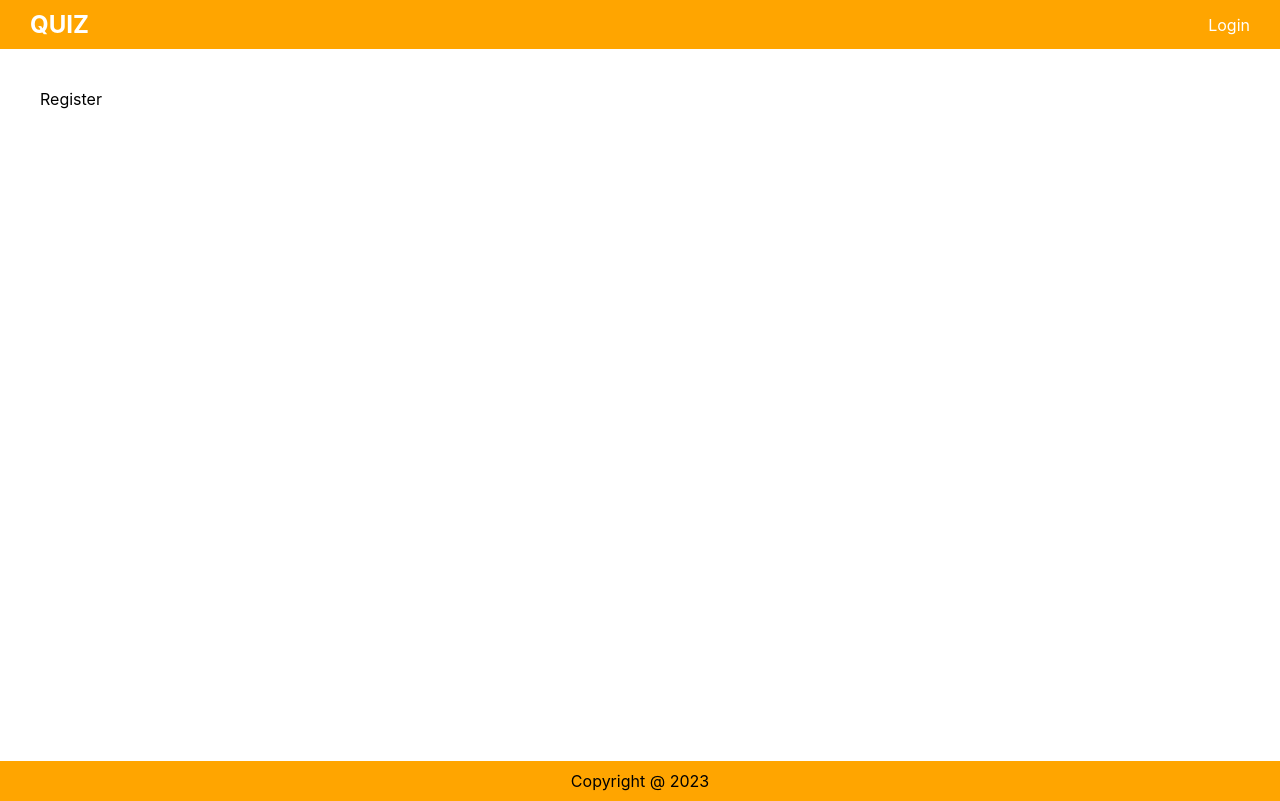
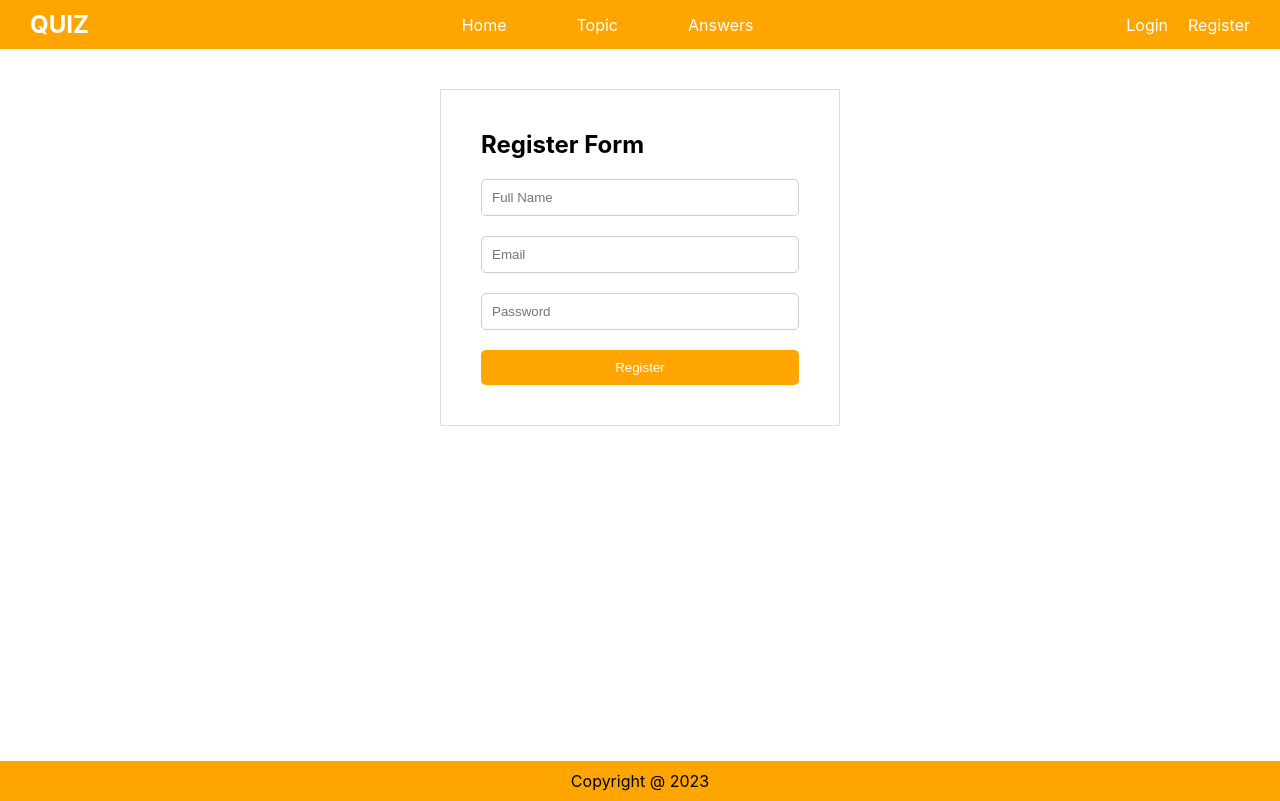
Before and after one commit to trtien05/Frontend-Quiz-Application, a React (Create React App) app in the folder quiz-application/: page /register in a window 1280 px wide. Built offline with nearby package versions, Linux system fonts and the light colour scheme.

Commit message:
finalize authentication

```diff
--- a/quiz-application/src/helper/cookie.js
+++ b/quiz-application/src/helper/cookie.js
@@ -6,10 +6,10 @@ export function getCookie(cname) {
   var ca = document.cookie.split(';');
   for (var i = 0; i < ca.length; i++) {
     var c = ca[i];
-    while (c.charAt(0) == ' ') {
+    while (c.charAt(0) === ' ') {
       c = c.substring(1);
     }
-    if (c.indexOf(name) == 0) {
+    if (c.indexOf(name) === 0) {
       return c.substring(name.length, c.length);
     }
   }
--- a/quiz-application/src/layout/LayoutDefault/index.js
+++ b/quiz-application/src/layout/LayoutDefault/index.js
@@ -1,15 +1,41 @@
 import React from 'react'
 import './style.css'
-import { NavLink, Outlet } from 'react-router-dom'
+import { NavLink, Outlet, useNavigate } from 'react-router-dom'
+import { deleteCookie, getCookie } from '../../helper/cookie';
 const LayoutDefault = () => {
+  const token = getCookie('token');
+  const navigate = useNavigate();
+
+  const handleLogout = () => {
+    deleteCookie('id')
+    deleteCookie('fullName')
+    deleteCookie('token')
+    deleteCookie('email')
+    navigate('/login')
+  }
   return (
     <>
       <header className='header'>
         <div className='header__logo'>
           <NavLink to='/'>QUIZ</NavLink>
         </div>
+        <div className='header__menu'>
+          <NavLink to='/'>Home</NavLink>
+          <NavLink to='/topic'>Topic</NavLink>
+          <NavLink to='/answers'>Answers</NavLink>
+        </div>
         <div className='header__cart'>
-          <NavLink to='/login'>Login</NavLink>
+          {token ? (
+            <NavLink to='/login' onClick={handleLogout}>Logout</NavLink>
+          ) : (
+            <>
+              <div className='authentication'>
+                <NavLink to='/login'>Login</NavLink>
+                <NavLink to='/register'>Register</NavLink>
+              </div>
+
+            </>
+          )}
         </div>
       </header>
 
--- a/quiz-application/src/layout/LayoutDefault/style.css
+++ b/quiz-application/src/layout/LayoutDefault/style.css
@@ -15,51 +15,19 @@ a{
   text-decoration: none;
   color: white;
 }
-
-.header__menu {
-  list-style-type: none;
-  padding: 0;
-  margin: 0;
-  display: flex;
-  align-items: center;
+.header__menu a{
+  margin: 0 20px;
+  padding: 15px;
 }
-
-.header__menu>li {
-  margin-left: 20px;
-  position: relative;
+.header__menu a:hover {
+  background-color: orangered;
 }
-
-.header__menu>li a {
-  color: black;
-  font-weight: 600;
-  font-size: 18px;
+.header__menu .active{
+  background-color: orangered;
 }
-
-.header__menu>li a.active {
-  color: #fff;
+.authentication a:first-child{
+  margin-right: 20px;
 }
-
-.header__menu-sub {
-  position: absolute;
-  top: 100%;
-  left: 0;
-  list-style: none;
-  padding: 0;
-  margin: 0;
-  min-width: 200px;
-  background-color: orangered;
-  display: none;
-}
-
-.header__menu-sub li {
-  padding: 10px;
-  border-bottom: 1px solid black;
-}
-
-.header__menu>li:hover .header__menu-sub {
-  display: inline-block;
-}
-
 .main {
   padding: 0 40px;
   margin: 40px 0;
--- a/quiz-application/src/pages/Home/index.js
+++ b/quiz-application/src/pages/Home/index.js
@@ -1,12 +1,24 @@
 import React from 'react'
 import { getCookie } from '../../helper/cookie'
-
+import './style.css'
 const Home = () => {
   const token = getCookie('token');
-  console.log(token)
   return (
     <>
-      <div>
+      {token && (
+        <div>
+          <h2>
+            Chuc mung ban da dang nhap thanh cong
+          </h2>
+          <div className='btn__practice'>
+            <button>Danh sach chu de on tap</button>
+            <button>Danh sach bai da luyen tap</button>
+          </div>
+          <hr />
+        </div>
+      )}
+      <div className='introduction'>
+
         <div>
           Website trắc nghiệm online lập trình Frontend là một nền tảng trực tuyến cho phép các lập trình viên Frontend thực hiện các bài kiểm tra, trắc nghiệm, đánh giá và đo đạc kiến thức của mình trong lĩnh vực lập trình Frontend.
         </div>
--- /dev/null
+++ b/quiz-application/src/pages/Home/style.css
@@ -0,0 +1,20 @@
+.btn__practice button{
+  background-color: white;
+  padding: 5px;
+  border: 1px solid #ddd;
+  cursor: pointer;
+}
+.btn__practice button:hover {
+  color: white;
+  background-color: orange;
+}
+.btn__practice{
+  margin: 20px 0;
+}
+.btn__practice button:first-child {
+  margin-right: 10px;
+
+}
+.introduction{
+  margin: 20px 0;
+}
--- a/quiz-application/src/pages/Login/index.js
+++ b/quiz-application/src/pages/Login/index.js
@@ -1,5 +1,5 @@
 // Login.js
-import React, { useEffect, useState } from "react";
+import React, { useState } from "react";
 import "./style.css"; // Import the CSS file
 import { login } from "../../services/userService";
 import { setCookie } from "../../helper/cookie";
--- a/quiz-application/src/pages/Register/index.js
+++ b/quiz-application/src/pages/Register/index.js
@@ -1,8 +1,63 @@
-import React from 'react'
+import React, { useState } from 'react'
+import './style.css'
+import { generateToken } from '../../helper/generateToken';
+import { createtUser } from '../../services/userService';
+const Register = () => {
+  const [email, setEmail] = useState("");
+  const [fullName, setFullName] = useState("");
+  const [password, setPassword] = useState("");
 
-const Register = () => {
+  const handleSubmit = async (e) => {
+    e.preventDefault();
+    const options = {
+      id: Date.now(),
+      fullName: fullName,
+      email: email,
+      password: password,
+      token: generateToken(20)
+    }
+    try {
+      const response = await createtUser(options);
+      if (!response) {
+        alert('Tao that bai')
+      } else {
+        alert('Tao thanh cong')
+      }
+    } catch (error) {
+      console.error(error)
+    }
+  }
   return (
-    <div>Register</div>
+    <div className="form-wrapper">
+      <form className="login-form" onSubmit={handleSubmit}>
+        <h2>Register Form</h2>
+        <input
+          type="fullName"
+          placeholder="Full Name"
+          value={fullName}
+          onChange={(e) => setFullName(e.target.value)}
+          className="login-input"
+        />
+        <input
+          type="email"
+          placeholder="Email"
+          value={email}
+          onChange={(e) => setEmail(e.target.value)}
+          className="login-input"
+        />
+
+        <input
+          type="password"
+          placeholder="Password"
+          value={password}
+          onChange={(e) => setPassword(e.target.value)}
+          className="login-input"
+        />
+        <button type="submit" className="login-button">
+          Register
+        </button>
+      </form>
+    </div>
   )
 }
 
--- /dev/null
+++ b/quiz-application/src/pages/Register/style.css
@@ -0,0 +1,35 @@
+/* styles.css */
+.form-wrapper {
+  display: flex;
+  justify-content: center;
+  align-items: center;
+}
+
+.login-form {
+  width: 400px;
+  padding: 40px;
+  display: flex;
+  flex-direction: column;
+  gap: 20px;
+  border: 1px solid #ddd
+}
+
+.login-input {
+  padding: 10px;
+  border-radius: 5px;
+  border: 1px solid #ccc;
+}
+
+.login-button {
+  padding: 10px 20px;
+  background-color: orange;
+  color: white;
+  border: none;
+  border-radius: 5px;
+  cursor: pointer;
+  transition: background-color 0.3s ease;
+}
+
+.login-button:hover {
+  background-color: #ff651E;
+}
```
Also changed, not shown: 1 other file (tests, documents, lock files or other folders).
